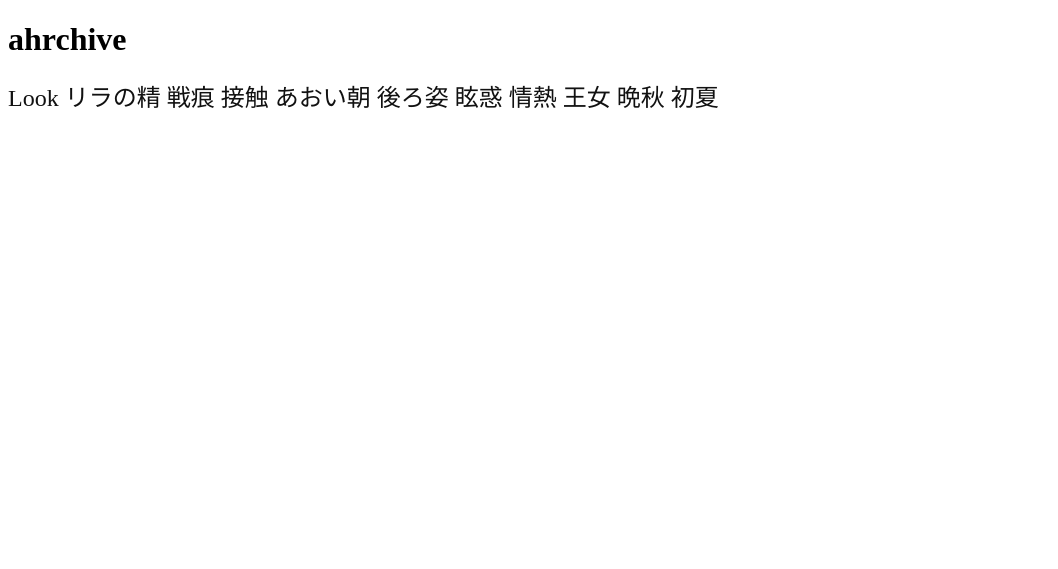
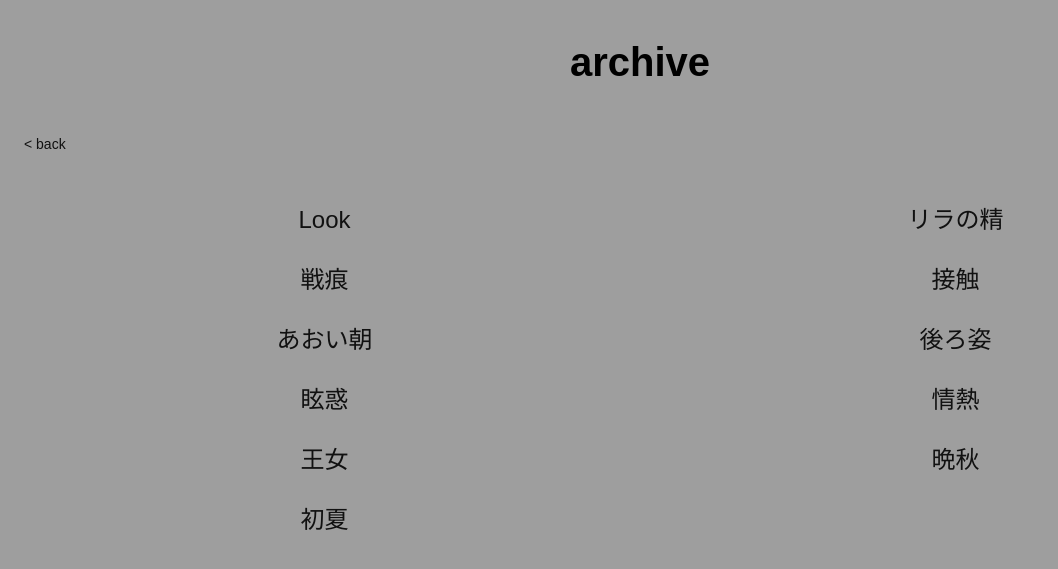
Before and after one commit to ohlucinda/gem, a Jekyll site: the page built from archive.html, in a window 1280 px wide. Shown: the top 569 px of the page, without its empty margins (0-1058 px from the left). Built offline with Jekyll 4.4.1, drawn with Linux system fonts in a browser that asks for light colours; some web fonts are replaced.

Commit message:
Update archive.html

```diff
--- a/archive.html
+++ b/archive.html
@@ -19,21 +19,36 @@ permalink: /archive/
 
 <style>
 
-<body>
+body {
 
-<h1>ahrchive</h1>
+  margin: 40px 24px;
 
-<div class="post-list">
+  background: #fff;
 
-{% for post in site.posts %}
+  font-family: "jimbo-std-expanded", sans-serif;
 
-<a href="{{ post.url | relative_url }}">
-{{ post.title }}
-</a>
+  background-image: url('https://gemdtp.ohlucinda.com/archive-bg.jpg');
 
-{% endfor %}
+  background-size: cover;
 
-</div>
+  background-position: center;
+
+}
+
+.back-link {
+
+  display: inline-block;
+
+  margin-top: -40px;
+  margin-bottom: 50px;
+
+  text-decoration: none;
+
+  color: #111;
+
+  font-size: 14px;
+
+}
 
 h1 {
 
@@ -43,8 +58,6 @@ margin-bottom: 50px;
   text-align: center;
 
 }
-
-</body>
 
 .post-list {
 
@@ -82,7 +95,11 @@ opacity: 0.5;
 
 <body>
 
-<h1>ahrchive</h1>
+<h1>archive</h1>
+
+<a href="{{ site.baseurl }}/" class="back-link">
+  &lt; back
+</a>
 
 <div class="post-list">
 
```
Lines whose indentation alone changed are shown as unchanged.
